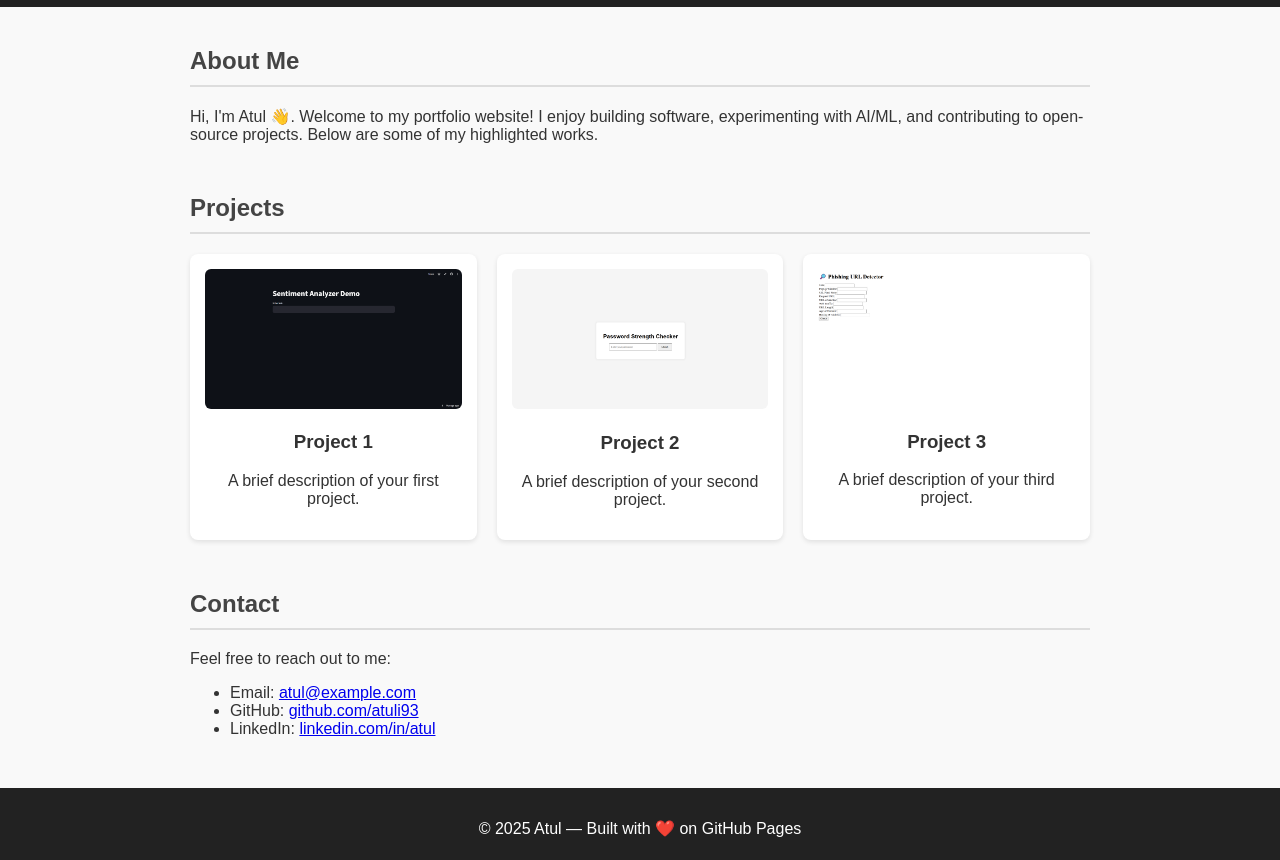
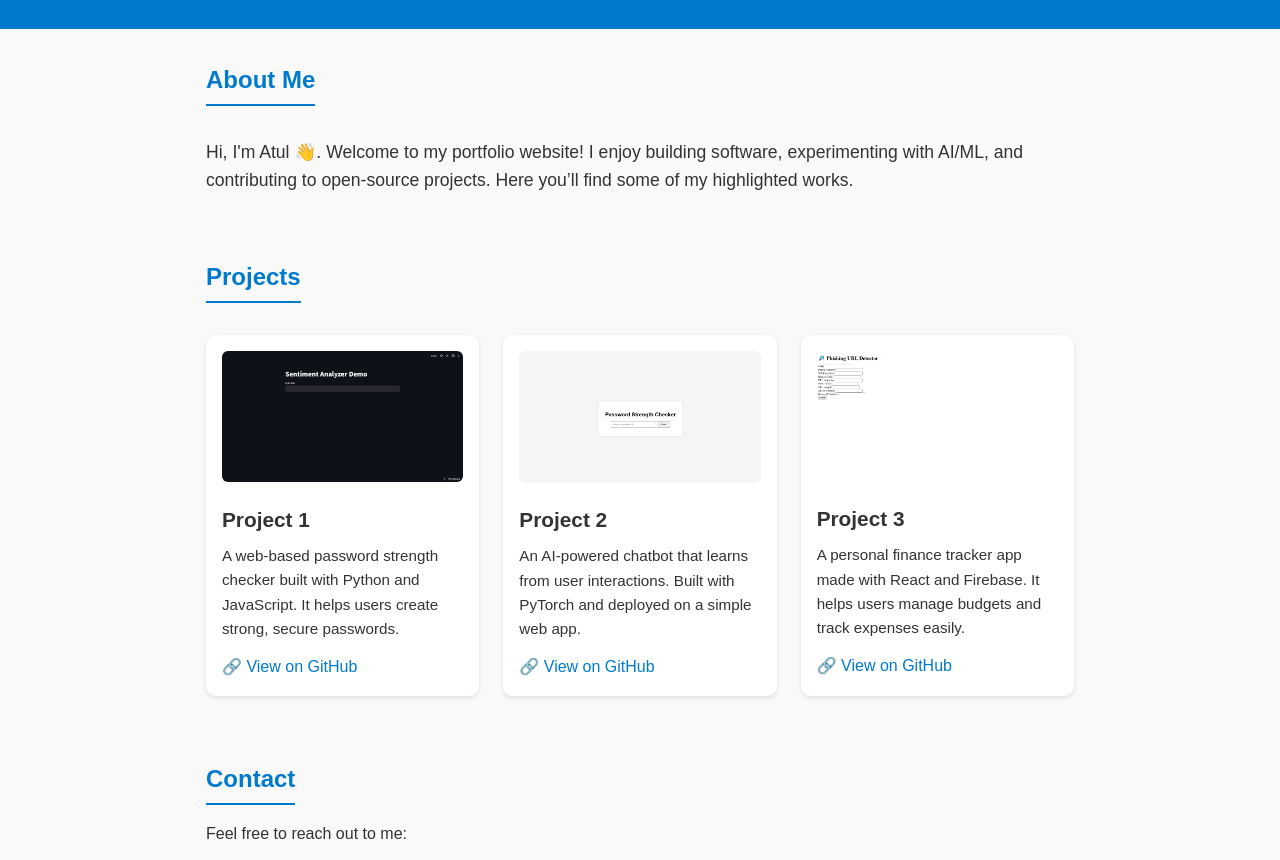
Before and after one commit to atuli93/atuli93, a plain HTML site: page index.html in a window 1280 px wide. Shown: the part 138-998 px from the top of the page. Drawn offline with Linux system fonts and the light colour scheme.

Commit message:
Add full professional portfolio

```diff
--- a/index.html
+++ b/index.html
@@ -1,131 +1,183 @@
 <!DOCTYPE html>
 <html lang="en">
 <head>
-  <meta charset="UTF-8" />
-  <meta name="viewport" content="width=device-width, initial-scale=1.0" />
-  <title>Atul's Portfolio</title>
+  <meta charset="UTF-8">
+  <meta name="viewport" content="width=device-width, initial-scale=1.0">
+  <title>Atul | Portfolio</title>
   <style>
+    /* ===== Reset & Base Styles ===== */
+    * {
+      margin: 0;
+      padding: 0;
+      box-sizing: border-box;
+    }
     body {
       font-family: Arial, sans-serif;
-      margin: 0;
-      padding: 0;
+      line-height: 1.6;
       background: #f9f9f9;
       color: #333;
     }
+    a {
+      color: #007acc;
+      text-decoration: none;
+    }
+    a:hover {
+      text-decoration: underline;
+    }
+
+    /* ===== Header ===== */
     header {
-      background: #222;
+      background: #007acc;
       color: #fff;
-      padding: 20px;
+      padding: 2rem 1rem;
       text-align: center;
     }
     header h1 {
-      margin: 0;
-      font-size: 2.5em;
+      font-size: 2.5rem;
+      margin-bottom: 0.5rem;
     }
     header p {
-      font-size: 1.2em;
-      color: #bbb;
+      font-size: 1.2rem;
+      font-weight: 300;
     }
-    main {
+
+    /* ===== Section Layout ===== */
+    section {
+      padding: 2rem 1rem;
       max-width: 900px;
-      margin: 40px auto;
-      padding: 0 20px;
+      margin: auto;
     }
-    section {
-      margin-bottom: 50px;
+    section h2 {
+      margin-bottom: 1rem;
+      color: #007acc;
+      border-bottom: 2px solid #007acc;
+      display: inline-block;
+      padding-bottom: 0.3rem;
     }
-    h2 {
-      border-bottom: 2px solid #ddd;
-      padding-bottom: 10px;
-      margin-bottom: 20px;
-      color: #444;
+
+    /* ===== About ===== */
+    #about p {
+      margin-top: 1rem;
+      font-size: 1.1rem;
     }
+
+    /* ===== Projects ===== */
     .projects {
       display: grid;
-      grid-template-columns: repeat(auto-fit, minmax(250px, 1fr));
-      gap: 20px;
+      grid-template-columns: repeat(auto-fit, minmax(260px, 1fr));
+      gap: 1.5rem;
+      margin-top: 1rem;
     }
     .project {
       background: #fff;
-      border-radius: 8px;
+      padding: 1rem;
+      border-radius: 10px;
       box-shadow: 0 2px 5px rgba(0,0,0,0.1);
-      padding: 15px;
-      text-align: center;
-      transition: transform 0.2s;
+      transition: transform 0.2s ease;
     }
     .project:hover {
-      transform: scale(1.03);
+      transform: translateY(-5px);
     }
     .project img {
-      max-width: 100%;
+      width: 100%;
+      height: auto;
       border-radius: 6px;
+      margin-bottom: 0.8rem;
     }
+    .project h3 {
+      margin-bottom: 0.5rem;
+      font-size: 1.3rem;
+      color: #333;
+    }
+    .project p {
+      margin-bottom: 0.8rem;
+      font-size: 0.95rem;
+    }
+
+    /* ===== Contact ===== */
+    #contact ul {
+      list-style: none;
+      margin-top: 1rem;
+    }
+    #contact li {
+      margin: 0.5rem 0;
+    }
+
+    /* ===== Footer ===== */
     footer {
-      background: #222;
+      background: #333;
       color: #fff;
       text-align: center;
-      padding: 15px;
+      padding: 1rem;
+      margin-top: 2rem;
     }
-    footer a {
-      color: #00aced;
-      text-decoration: none;
-      margin: 0 10px;
-    }
-    footer a:hover {
-      text-decoration: underline;
+    footer p {
+      font-size: 0.9rem;
     }
   </style>
 </head>
 <body>
+
+  <!-- ===== Header ===== -->
   <header>
     <h1>Atul</h1>
     <p>Software Developer | Portfolio</p>
   </header>
 
-  <main>
-    <section>
+  <!-- ===== About Section ===== -->
+  <section id="about">
     <h2>About Me</h2>
     <p>
       Hi, I'm Atul 👋. Welcome to my portfolio website!
       I enjoy building software, experimenting with AI/ML, and contributing to open-source projects.
-        Below are some of my highlighted works.
+      Here you’ll find some of my highlighted works.
     </p>
   </section>
 
-    <section>
+  <!-- ===== Projects Section ===== -->
+  <section id="projects">
     <h2>Projects</h2>
     <div class="projects">
+
       <div class="project">
-          <img src="images/project1.png" alt="Project 1">
+        <img src="images/project1.png" alt="Project 1 Screenshot">
         <h3>Project 1</h3>
-          <p>A brief description of your first project.</p>
+        <p>A web-based password strength checker built with Python and JavaScript. It helps users create strong, secure passwords.</p>
+        <a href="https://github.com/atuli93/project1" target="_blank">🔗 View on GitHub</a>
       </div>
+
       <div class="project">
-          <img src="images/project2.png" alt="Project 2">
+        <img src="images/project2.png" alt="Project 2 Screenshot">
         <h3>Project 2</h3>
-          <p>A brief description of your second project.</p>
+        <p>An AI-powered chatbot that learns from user interactions. Built with PyTorch and deployed on a simple web app.</p>
+        <a href="https://github.com/atuli93/project2" target="_blank">🔗 View on GitHub</a>
       </div>
+
       <div class="project">
-          <img src="images/project3.png" alt="Project 3">
+        <img src="images/project3.png" alt="Project 3 Screenshot">
         <h3>Project 3</h3>
-          <p>A brief description of your third project.</p>
+        <p>A personal finance tracker app made with React and Firebase. It helps users manage budgets and track expenses easily.</p>
+        <a href="https://github.com/atuli93/project3" target="_blank">🔗 View on GitHub</a>
       </div>
+
     </div>
   </section>
 
-    <section>
+  <!-- ===== Contact Section ===== -->
+  <section id="contact">
     <h2>Contact</h2>
     <p>Feel free to reach out to me:</p>
     <ul>
       <li>Email: <a href="mailto:atul@example.com">atul@example.com</a></li>
       <li>GitHub: <a href="https://github.com/atuli93" target="_blank">github.com/atuli93</a></li>
-        <li>LinkedIn: <a href="#" target="_blank">linkedin.com/in/atul</a></li>
+      <li>LinkedIn: <a href="https://linkedin.com/in/atul" target="_blank">linkedin.com/in/atul</a></li>
     </ul>
   </section>
-  </main>
 
+  <!-- ===== Footer ===== -->
   <footer>
     <p>© 2025 Atul — Built with ❤️ on GitHub Pages</p>
   </footer>
+
 </body>
 </html>
```
Lines whose indentation alone changed are shown as unchanged.
